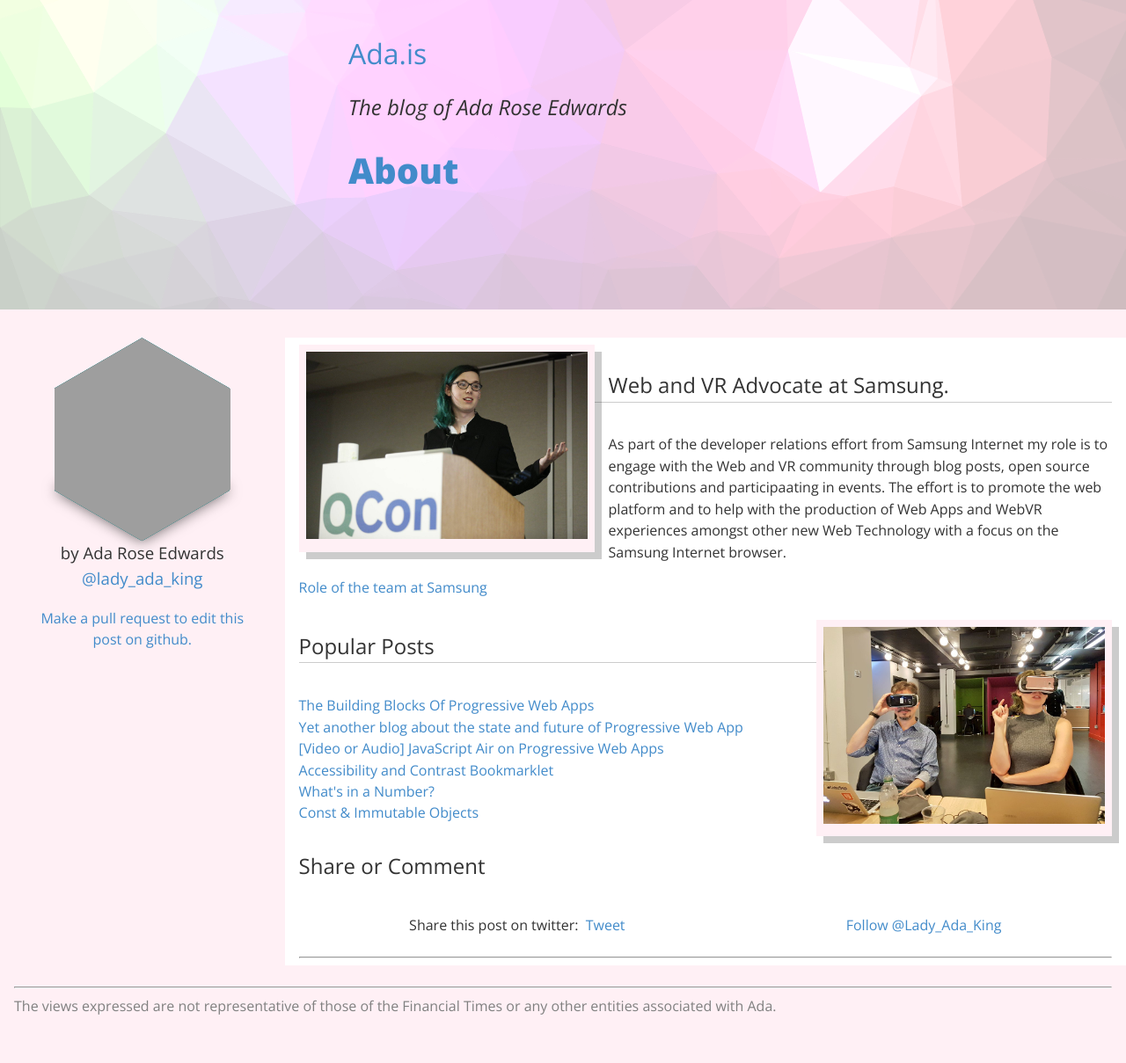
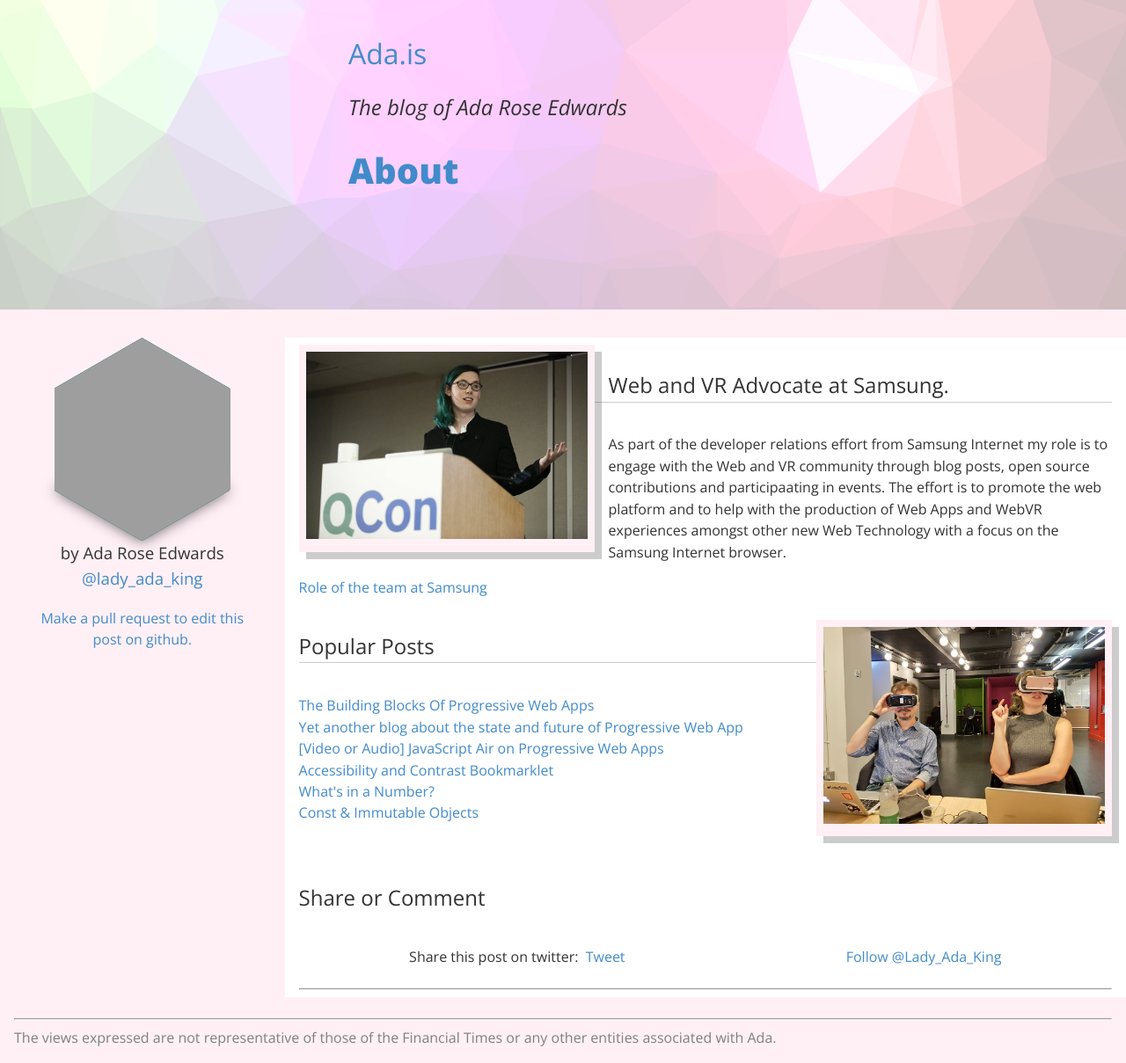
Before and after one commit to AdaRoseCannon/adarosecannon.github.io, a Jekyll site: the page built from about.md, in a window 1280 px wide. Shown: the whole page at 88% size. Built offline with Jekyll 4.4.1, drawn with Linux system fonts in a browser that asks for light colours; comment, search, counter and statistics services are not loaded; before the commit the page ends 1173 px from its top, so only the background shows below that; grey boxes are pictures that could not be loaded.

Commit message:
Update _speciallayout.scss

```diff
--- a/_sass/_speciallayout.scss
+++ b/_sass/_speciallayout.scss
@@ -1,11 +1,12 @@
 
 body.special, body.special-index {
 
-  .share-or-comment {
-    padding: 0 1em 0 1em;
-  }
+	background: $ada-pink;
 
-	background: $ada-pink;
+	.share-or-comment {
+		padding: 1em 1em 0 1em;
+		clear: both;
+	}
 
 	article {
 		h1, h2 {
```
